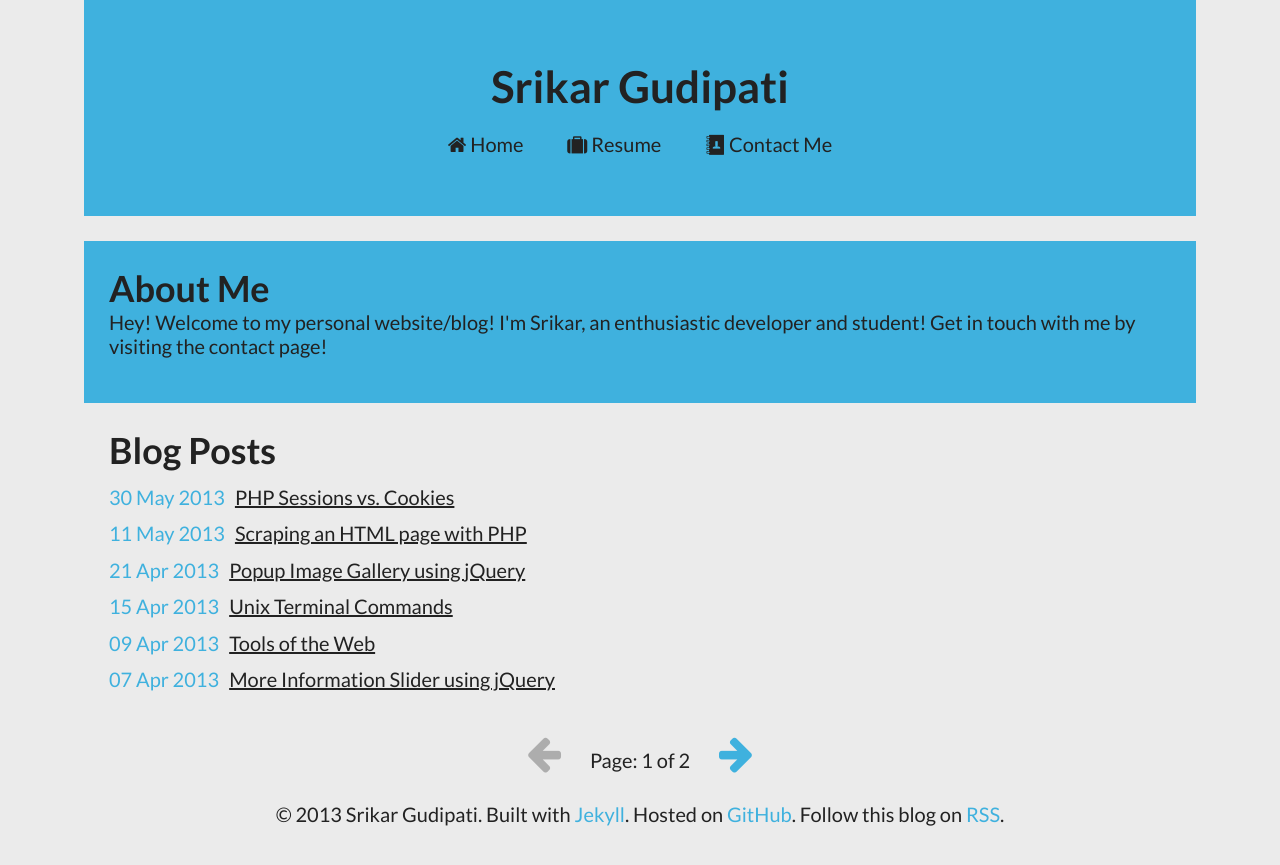
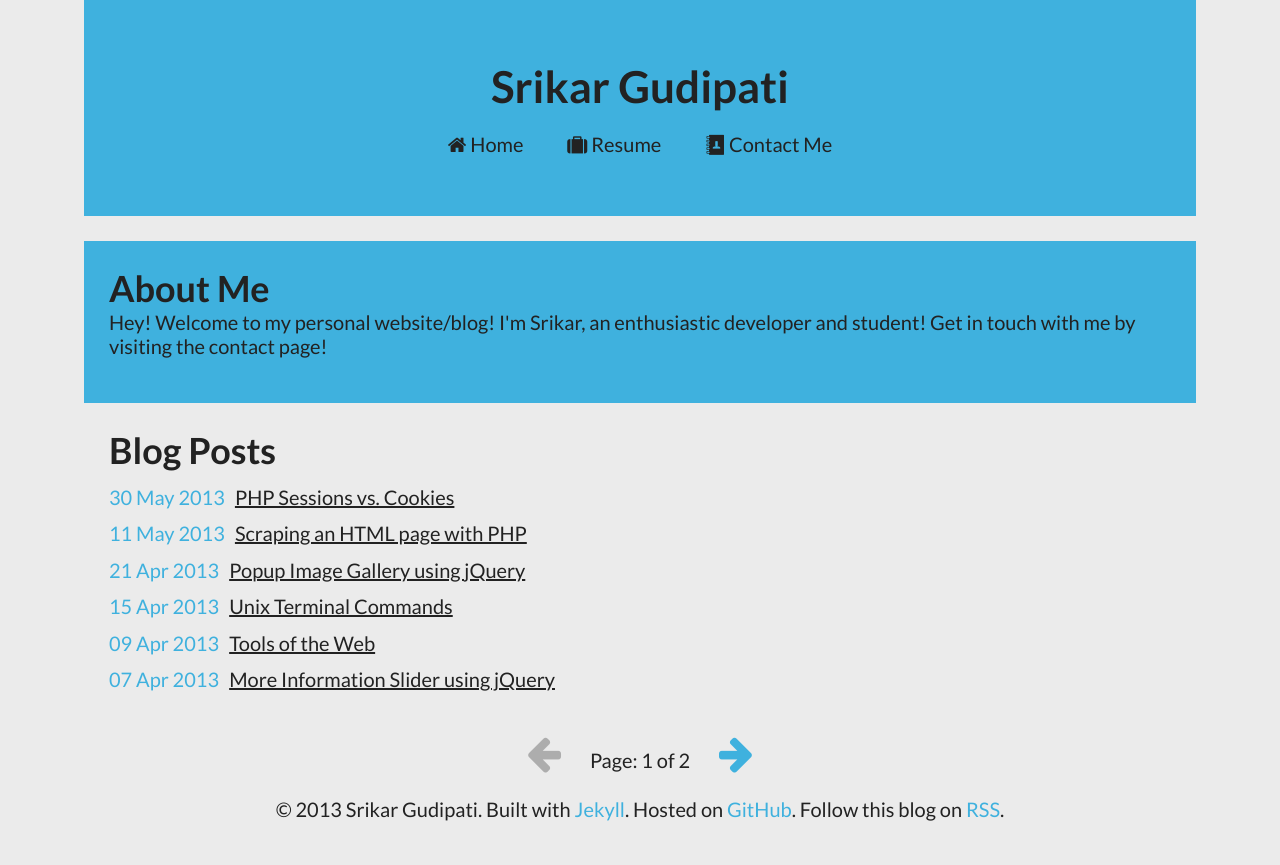
Before and after one commit to srikarg/srikarg.github.io, a Jekyll site: the page built from index.html, in a window 1280 px wide. Shown: the top 865 px of the page. Built offline with Jekyll 4.4.1, drawn with Linux system fonts in a browser that asks for light colours; Markdown is read by kramdown in place of the engine named in the settings; the list of posts is cut into pages by our own code; comment, search, counter and statistics services are not loaded.

Commit message:
Footer padding.

```diff
--- a/css/style.css
+++ b/css/style.css
@@ -669,8 +669,12 @@
 \*------------------------------------*/
 
 footer {
-	margin-top: 1.25em;
+	padding: 1em 0 1em 0;
 	text-align: center;
+}
+
+footer p {
+	margin: 0;
 }
 
 /*------------------------------------*\
```
